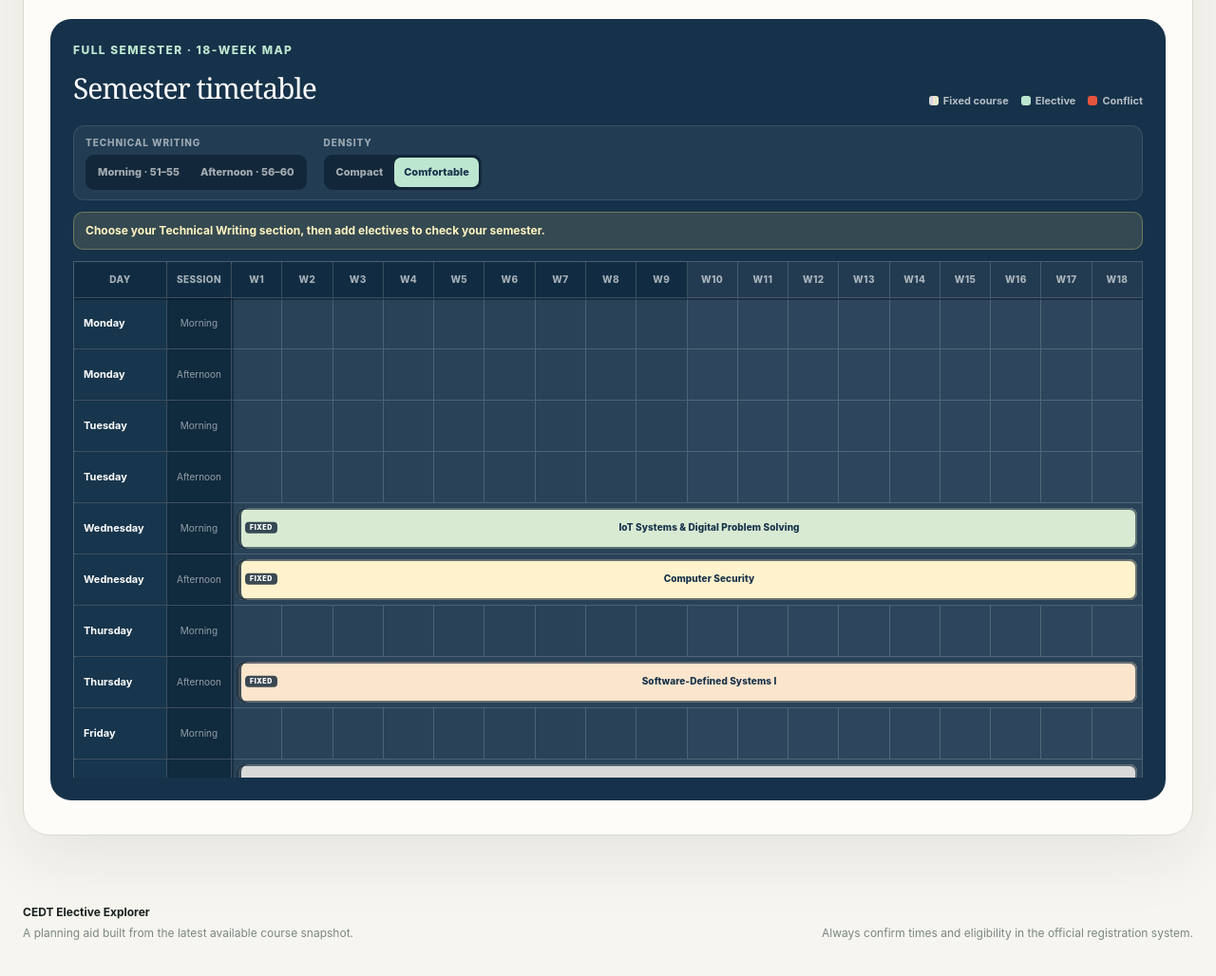
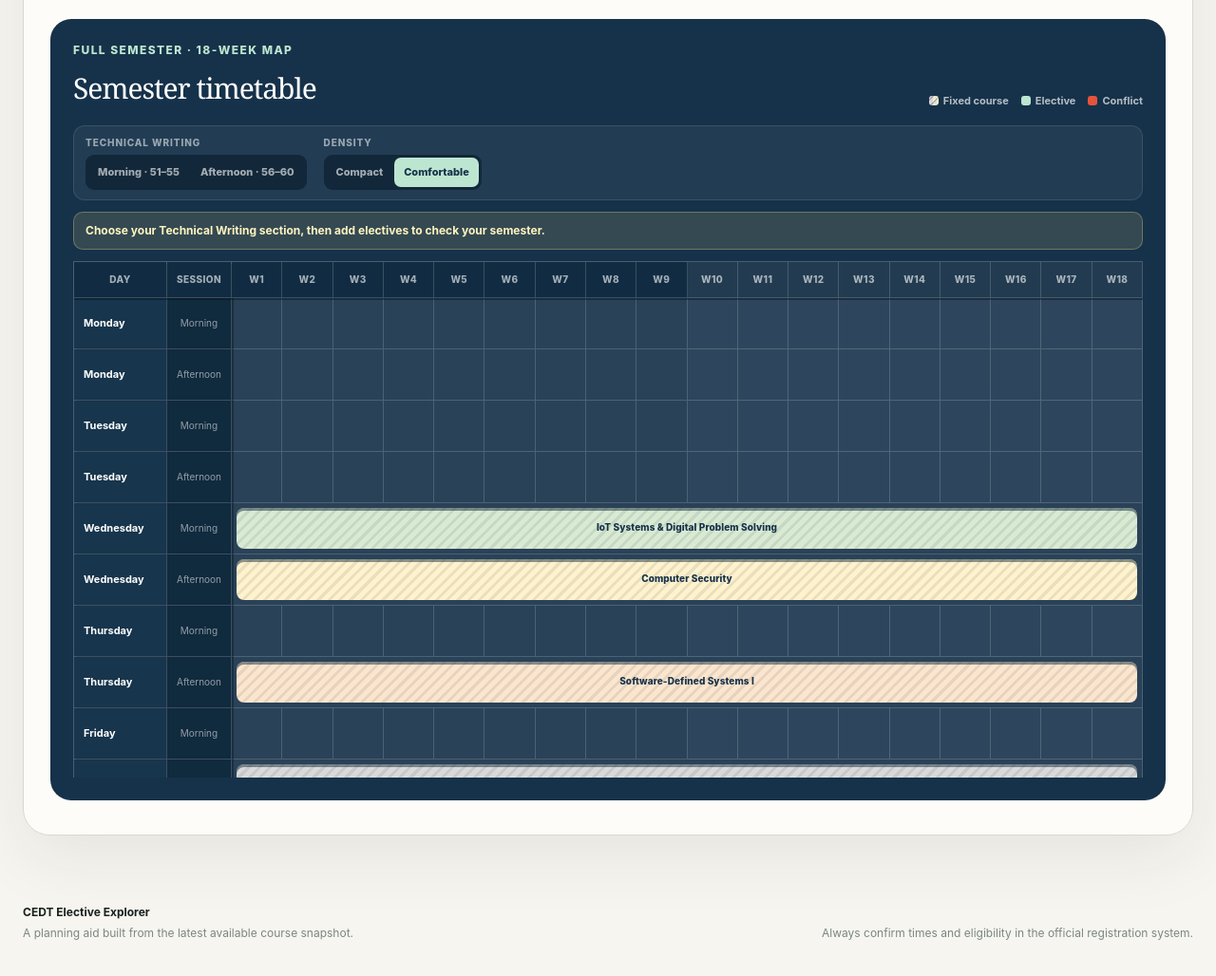
Before and after one commit to thanamn/elective-visualizer, a website: page site/index.html in a window 1280 px wide. Shown: the part 640-1668 px from the top of the page at 95% size. Drawn offline with Linux system fonts and the light colour scheme; files whose address does not match are found by name.

Commit message:
Refine fixed course timetable treatment

```diff
--- a/site/style.css
+++ b/site/style.css
@@ -1380,11 +1380,23 @@ kbd {
 }
 
 .legend-core {
-  background: var(--lilac);
+  background:
+    repeating-linear-gradient(
+      -45deg,
+      rgba(16, 38, 56, 0.28) 0 2px,
+      transparent 2px 5px
+    ),
+    var(--lilac);
 }
 
 body[data-semester="1-2569"] .legend-core {
-  background: linear-gradient(
+  background:
+    repeating-linear-gradient(
+      -45deg,
+      rgba(16, 38, 56, 0.28) 0 2px,
+      transparent 2px 5px
+    ),
+    linear-gradient(
       90deg,
       #d9d9d9 0 20%,
       #d9d2e9 20% 40%,
@@ -1683,31 +1695,14 @@ button.slot-course:focus-visible {
 
 .slot-course.is-core {
   --course-color: var(--lilac);
-  position: relative;
-  box-shadow:
-    inset 0 0 0 2px rgba(16, 38, 56, 0.62),
-    inset 5px 0 0 rgba(16, 38, 56, 0.78);
-}
-
-.slot-course.is-core.is-connected {
-  padding-left: 57px;
-}
-
-.slot-course.is-core.is-connected::before {
-  position: absolute;
-  top: 50%;
-  left: 9px;
-  padding: 2px 5px;
-  color: white;
-  background: rgba(16, 38, 56, 0.82);
-  border-radius: 4px;
-  content: "Fixed";
-  font-size: 7px;
-  font-weight: 900;
-  letter-spacing: 0.08em;
-  line-height: 1.2;
-  text-transform: uppercase;
-  transform: translateY(-50%);
+  background:
+    repeating-linear-gradient(
+      -45deg,
+      rgba(16, 38, 56, 0.09) 0 3px,
+      transparent 3px 8px
+    ),
+    var(--course-color);
+  box-shadow: inset 0 3px 0 rgba(16, 38, 56, 0.48);
 }
 
 .slot-course.is-conflict {
@@ -2828,10 +2823,13 @@ button.slot-course:focus-visible {
   }
 
   .agenda-item.is-core {
-    background: rgba(255, 255, 255, 0.035);
-    box-shadow:
-      inset 3px 0 0 var(--agenda-color, var(--lilac)),
-      inset 0 0 0 1px rgba(255, 255, 255, 0.09);
+    background:
+      repeating-linear-gradient(
+        -45deg,
+        rgba(255, 255, 255, 0.028) 0 3px,
+        transparent 3px 8px
+      );
+    box-shadow: inset 3px 0 0 var(--agenda-color, var(--lilac));
   }
 
   .agenda-item.has-conflict {
```
Lines whose indentation alone changed are shown as unchanged.
